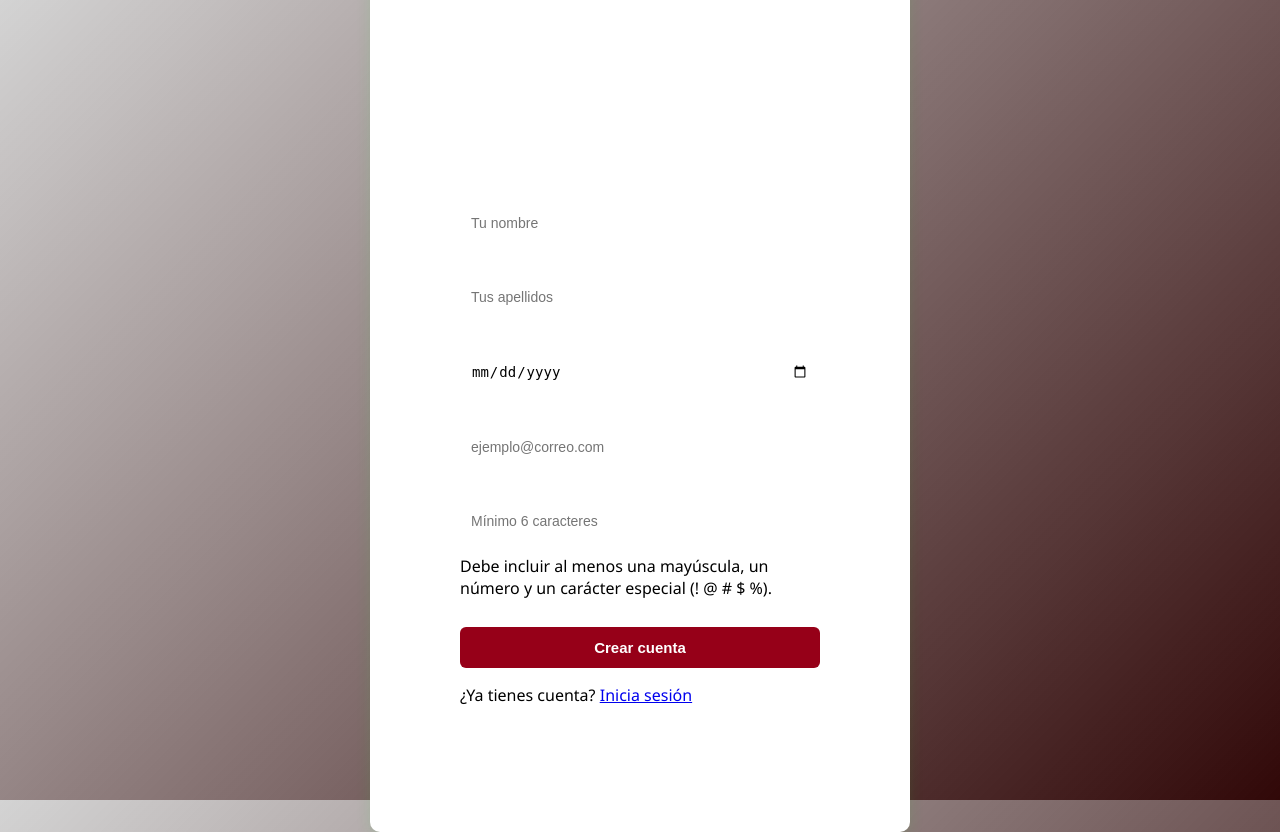
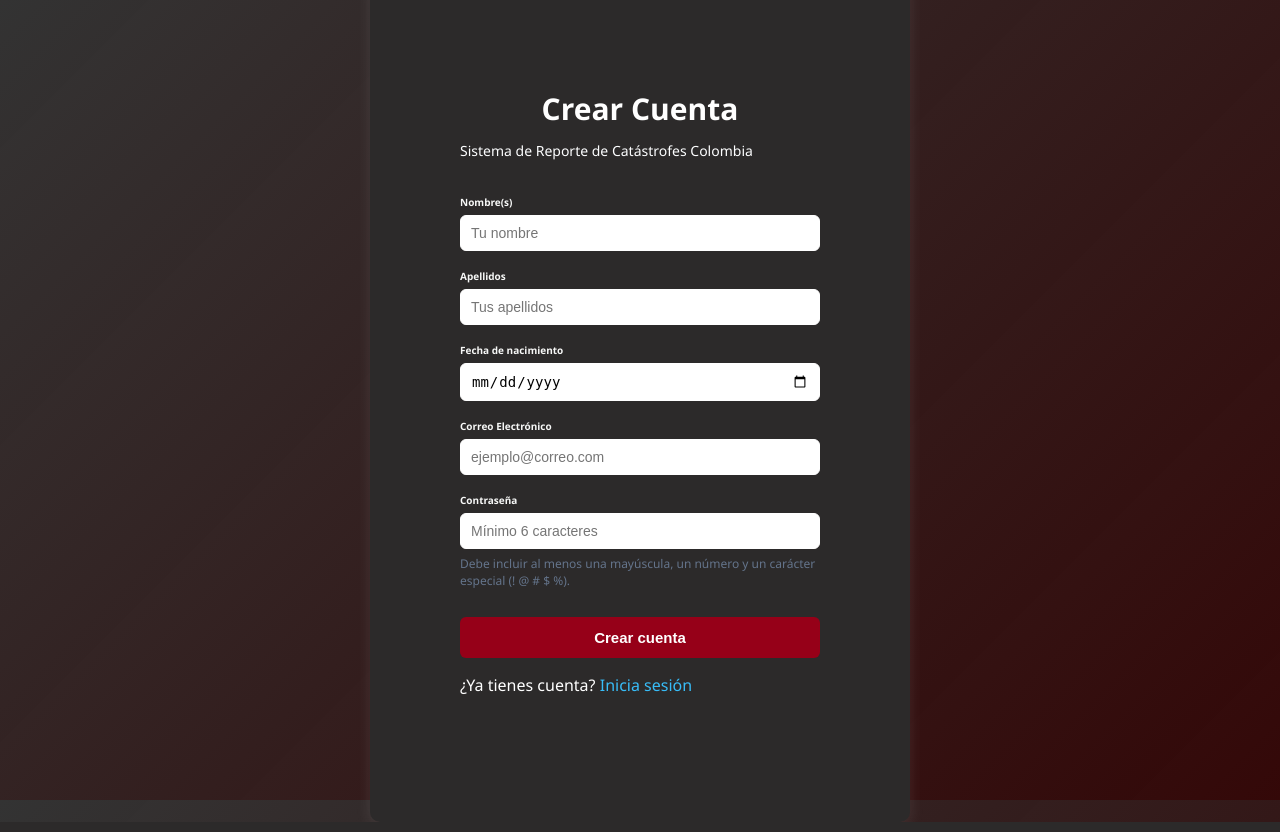
Before and after one commit to M1gu3ly4ng3l/PracticaAplicada, a PHP site: page /registro.html in a window 1280 px wide. Run offline with PHP 8.4, Linux system fonts and the light colour scheme; some libraries are stand-ins or nearby versions.

Commit message:
Update estilos.css

```diff
--- a/estilos.css
+++ b/estilos.css
@@ -1,6 +1,6 @@
 body {
     font-family: 'Segoe UI', Tahoma, Geneva, Verdana, sans-serif;
-    background: linear-gradient(135deg, #29292934, #2b0101f8);
+    background: linear-gradient(135deg, #333333, #2e0101f8);
     margin: 0;
     display: flex;
     justify-content: center;
@@ -9,10 +9,10 @@ body {
 }
 
 .login-card {
-    background-color: #ffffff;
+    background-color: #2c2a2a;
     padding: 110px 90px;
     border-radius: 10px;
-    box-shadow: 0 4px 15px rgba(5, 235, 43, 0.1);
+    box-shadow: 0 4px 15px rgba(243, 243, 243, 0.1);
     width: 100%;
     max-width: 360px;
 }
@@ -42,7 +42,7 @@ h2 {
 .subtitulo {
     margin-top: 12px;
     margin-bottom: 35px;
-    color: #ffffff;
+    color: #fdfeff;
     font-size: 14px;
 }
 
@@ -53,7 +53,7 @@ h2 {
 label {
     display: block;
     font-size: 10px;
-    color: #ffffff;
+    color: #f7f8f7;
     margin-bottom: 6px;
     font-weight: 600;
 }
@@ -75,7 +75,7 @@ input:focus {
 button {
     width: 100%;
     background-color: #960018 !important;
-    color: white !important;
+    color: #ffffff !important;
     padding: 12px;
     border: none;
     border-radius: 6px;
@@ -88,3 +88,21 @@ button {
 button:hover {
     background-color: #670010 !important;
     }
+
+body {
+    color: #ffffff;
+
+a {
+    color: #38bdf8;
+    text-decoration: none;
+}
+
+a:hover {
+    color: #7dd3fc;
+    text-decoration: underline;
+}
+.ayuda-campo {
+    margin: 6px 0 0;
+    font-size: 12px;
+    color: #64748b;
+}"
```
